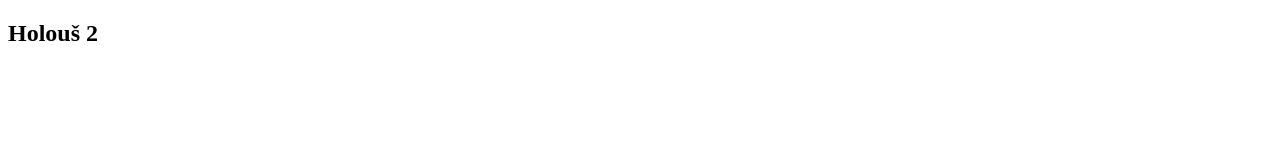
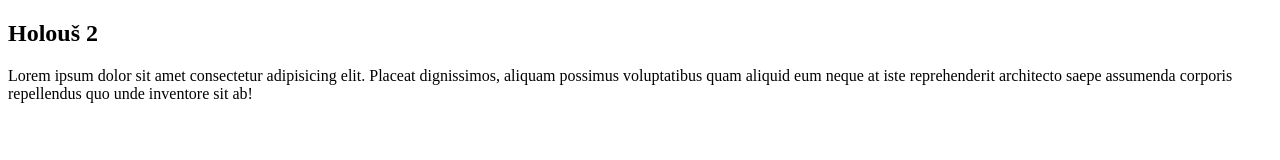
Before and after one commit to JakubHolous/G200, a plain HTML site: page index.html in a window 1280 px wide. Drawn offline with Linux system fonts and the light colour scheme.

Commit message:
první odstavec

```diff
--- a/index.html
+++ b/index.html
@@ -6,5 +6,8 @@
 </head>
 <body>
     <h2>Holouš 2</h2>
+    <p>Lorem ipsum dolor sit amet consectetur adipisicing elit. Placeat dignissimos, aliquam possimus voluptatibus quam
+        aliquid eum neque at iste reprehenderit architecto saepe assumenda corporis repellendus quo unde inventore sit
+        ab!</p>
 </body>
 </html>
```
